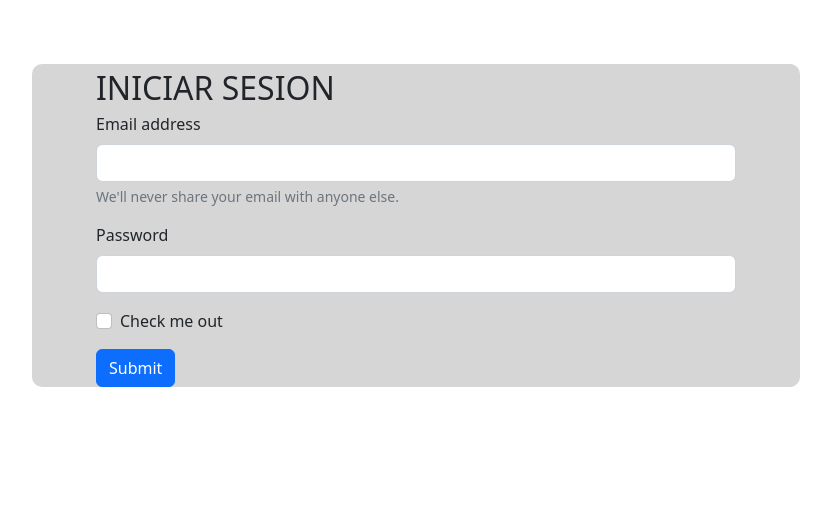
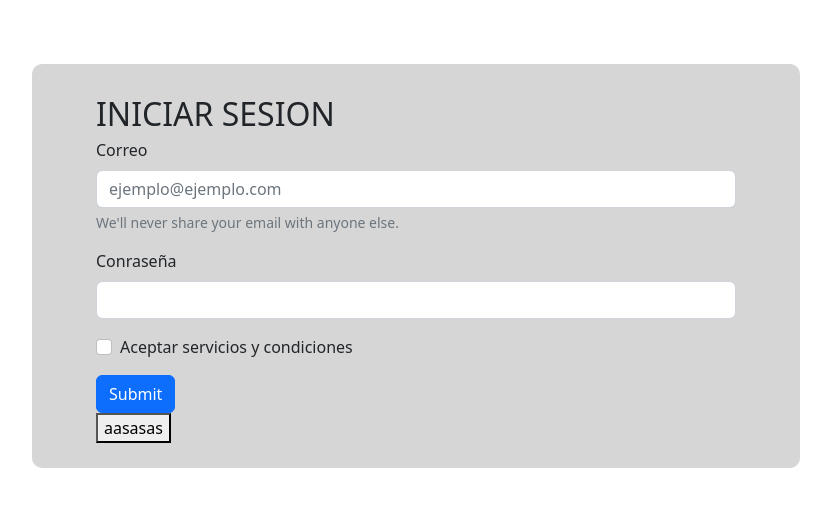
Before and after one commit to Gavoo0/MetroLitics, a Django app: page /iniciar_sesion in a window 1280 px wide. Shown: the part 72-579 px from the top of the page, without its empty margins (224-1055 px from the left). Run offline with Django 4.2, Linux system fonts and the light colour scheme.

Commit message:
avances en pag iniciar_sesion

```diff
--- a/MetroLitics/Metro/static/css/style_iniciar_sesion.css
+++ b/MetroLitics/Metro/static/css/style_iniciar_sesion.css
@@ -3,7 +3,7 @@
     background-color: rgb(214, 214, 214);
     padding-bottom: 100px;
     border-radius: 10px;
-    padding: 0 5% 0 5%;
+    padding: 2% 5% 2% 5%;
 }
 .Titulo-Form{
     text-align: center;
--- /dev/null
+++ b/MetroLitics/Metro/static/js/iniciar_sesion.js
@@ -0,0 +1,19 @@
+$(document).ready(function(){
+    $("#submit").click(function(){
+        var correo = $("#correo").val();
+        var contrasena = $("#contrasena").val();
+        var checkbox = $("#checkbox").is(':checked');
+        var validarCorreo = /^[a-zA-Z0-9._%+-]+@[a-zA-Z0-9.-]+\.[a-zA-Z]{2,}$/;
+        var valido = true;
+
+        if(validarCorreo.test(correo)){
+            valido = true;
+        }else{
+            console.log("hols")
+            valido = false;
+            event.preventDefault();
+        }
+
+    })
+
+})
--- a/MetroLitics/Metro/templates/Metro/base.html
+++ b/MetroLitics/Metro/templates/Metro/base.html
@@ -23,7 +23,7 @@
                 <a class="nav-link" aria-current="true" href="{% url 'index' %}">Inicio</a>
               </li>
               <li class="nav-item">
-                <a class="nav-link" href="#">Mapa</a>
+                <a class="nav-link" href="{% url 'mapa' %}">Mapa</a>
               </li>
             </ul>
             <ul class="navbar-nav ms-auto">
@@ -43,7 +43,6 @@
 
     {% block content %}{% endblock %}
     <script src="	https://cdn.jsdelivr.net/npm/bootstrap@5.2.3/dist/js/bootstrap.bundle.min.js"></script>
-
-    <script src="https://code.jquery.com/jquery-3.7.1.js" integrity="sha256-eKhayi8LEQwp4NKxN+CfCh+3qOVUtJn3QNZ0TciWLP4=" crossorigin="anonymous"></script>
+    <script src="{% static 'js/iniciar_sesion.js' %}"></script>
 </body>
 </html>
--- a/MetroLitics/Metro/templates/Metro/iniciar_sesion.html
+++ b/MetroLitics/Metro/templates/Metro/iniciar_sesion.html
@@ -6,22 +6,24 @@
         <span class="Titulo-Form">INICIAR SESION</span>
         <form>
             <div class="mb-3">
-              <label for="exampleInputEmail1" class="form-label">Email address</label>
-              <input type="email" class="form-control" id="exampleInputEmail1" aria-describedby="emailHelp">
+              <label for="correo" class="form-label">Correo</label>
+              <input type="text" class="form-control" id="correo" name="correo" placeholder="ejemplo@ejemplo.com">
               <div id="emailHelp" class="form-text">We'll never share your email with anyone else.</div>
             </div>
             <div class="mb-3">
-              <label for="exampleInputPassword1" class="form-label">Password</label>
-              <input type="password" class="form-control" id="exampleInputPassword1">
+              <label for="contrasena" class="form-label">Conraseña</label>
+              <input type="password" class="form-control" id="contrasena" name="contrasena">
             </div>
             <div class="mb-3 form-check">
-              <input type="checkbox" class="form-check-input" id="exampleCheck1">
-              <label class="form-check-label" for="exampleCheck1">Check me out</label>
+              <input type="checkbox" class="form-check-input" id="checkbox">
+              <label class="form-check-label" for="checkbox">Aceptar servicios y condiciones</label>
             </div>
-            <button type="submit" class="btn btn-primary">Submit</button>
+
+            <button  class="btn btn-primary" >Submit</button>
           </form>
+          <button id="submit"> aasasas</button>
     </div>
 </div>
 
-
+<script src="https://code.jquery.com/jquery-3.7.1.js" integrity="sha256-eKhayi8LEQwp4NKxN+CfCh+3qOVUtJn3QNZ0TciWLP4=" crossorigin="anonymous"></script>
 {% endblock %}
--- /dev/null
+++ b/MetroLitics/Metro/templates/Metro/mapa.html
@@ -0,0 +1,6 @@
+{% extends "Metro/base.html" %}
+{% block content %}
+
+<h1 style="text-align: center;" >API DE MAPA</h1>
+
+{% endblock %}
--- a/MetroLitics/Metro/urls.py
+++ b/MetroLitics/Metro/urls.py
@@ -3,5 +3,6 @@ from . import views
 
 urlpatterns = [
     path('',views.index,name='index'),
-    path('iniciar_sesion',views.iniciar_sesion,name="iniciar_sesion")
+    path('iniciar_sesion',views.iniciar_sesion,name="iniciar_sesion"),
+    path('mapa', views.mapa , name='mapa')
 ]
--- a/MetroLitics/Metro/views.py
+++ b/MetroLitics/Metro/views.py
@@ -9,3 +9,7 @@ def index(request):
 def iniciar_sesion(request):
     context={}
     return render(request,'Metro/iniciar_sesion.html',context)
+
+def mapa(request):
+    context={}
+    return render(request, 'Metro/mapa.html',context)
```
Also changed, not shown: MetroLitics/Metro/templates/Metro/index.html (+0 -16 lines).
